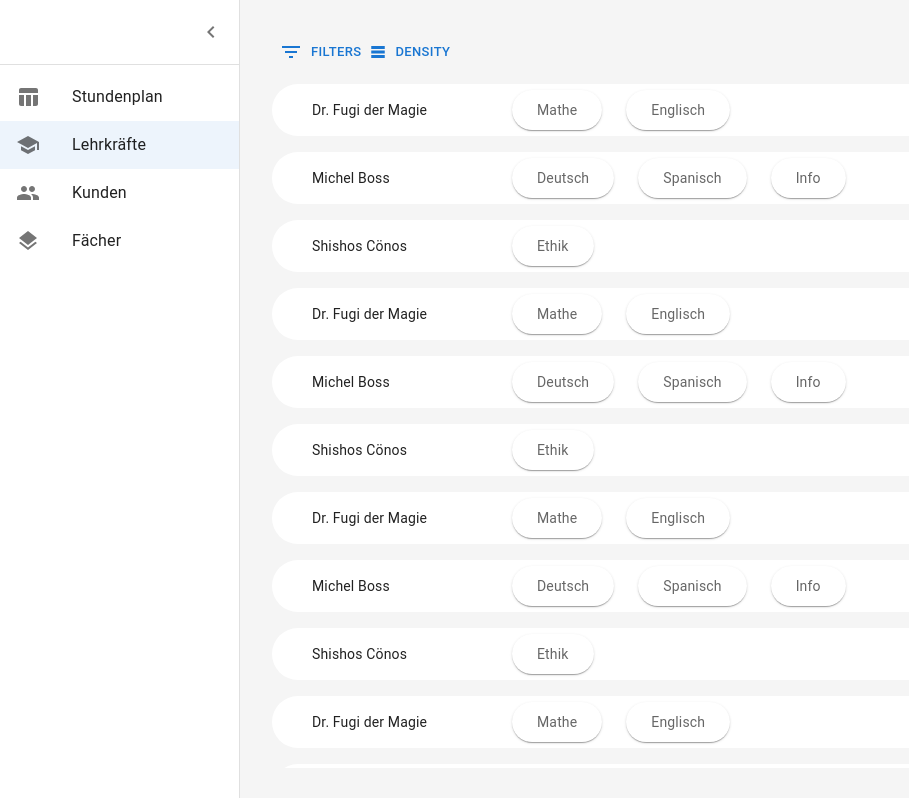
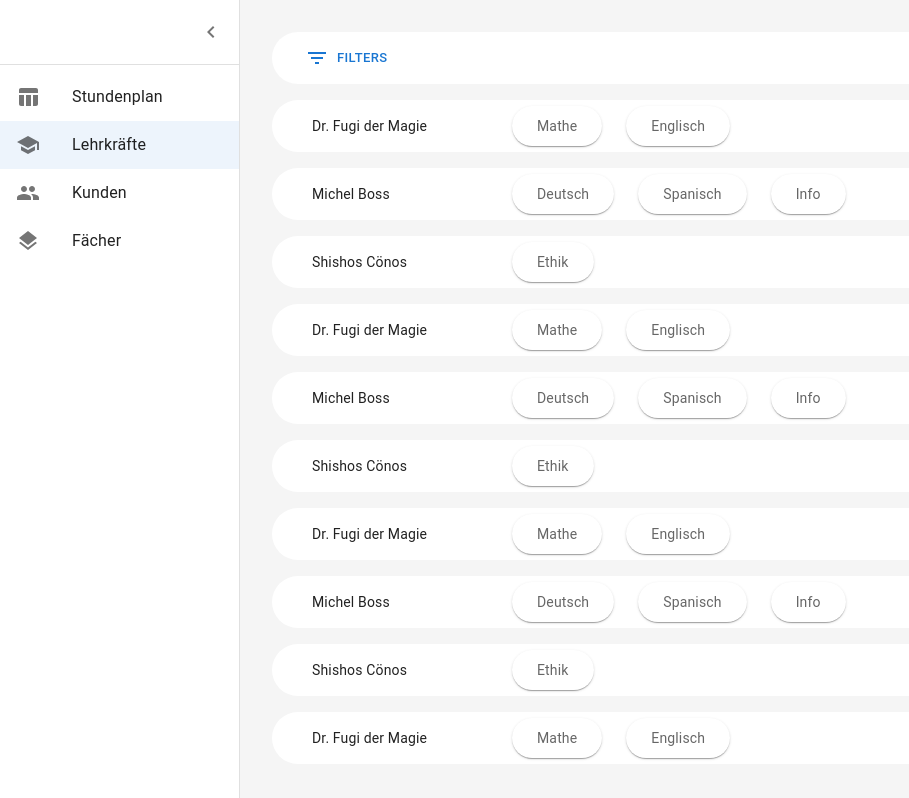
Before and after one commit to MichelBusse/erp-system-schuelertreff, a React (Vite) app in the folder client/: page /teachers in a window 1280 px wide. Shown: the whole page, without its empty margins (0-909 px from the left). Built offline with nearby package versions, Linux system fonts and the light colour scheme.

Commit message:
Some changes on Filter

```diff
--- a/client/src/pages/teacher.scss
+++ b/client/src/pages/teacher.scss
@@ -3,7 +3,6 @@
     width: 95% !important;
     background-color: white;
     padding-left: 30px !important;
-
 }
 
 .MuiDataGrid-root{
@@ -12,7 +11,6 @@
 .MuiDataGrid-columnHeaders{
     border-bottom: none !important;
 }
-
 .MuiDataGrid-cell{
     border-bottom: none !important;
 }
--- a/client/src/pages/teachers.tsx
+++ b/client/src/pages/teachers.tsx
@@ -4,8 +4,8 @@ import {
   GridColumns,
   GridToolbarContainer,
   GridToolbarFilterButton,
-  GridToolbarDensitySelector,
   GridRowSpacingParams,
+  getGridStringOperators
 } from '@mui/x-data-grid'
 import React from 'react';
 import './teacher.scss'
@@ -23,12 +23,17 @@ const Item = styled(Paper)(({ theme }) => ({
 }));
 
 
+const filterOperators = getGridStringOperators().filter(
+  (operator) => operator.value === 'contains',
+);
+
 const cols: GridColumns = [
   {
     field: 'TeacherName',
     headerClassName: 'DataGridHead',
     headerName: 'Teacher',
     width: 200,
+    filterOperators: filterOperators,
   },
   {
     field: 'SubjectName',
@@ -64,12 +69,26 @@ const rows = [
   {id: 12, TeacherName: 'Shishos Cönos', SubjectName: ['Ethik']}
 ]
 
+const CustomGridToolbarContainer = styled(GridToolbarContainer)(() => ({
+  backgroundColor: 'green',
+  borderRadius: '50px',
+  width: '95%',
+  height: '52px',
+  backgroundColor: 'white',
+  padding: '0px',
+  paddingLeft: '30px',
+  '& .MuiDataGrid-filterFormOperatorInput': {
+    display: 'none',
+  },
+}));
+
 function CustomToolbar() {
   return (
-    <GridToolbarContainer>
+    <div style={{width: '100%' }}>
+    <CustomGridToolbarContainer>
       <GridToolbarFilterButton />
-      <GridToolbarDensitySelector />
-    </GridToolbarContainer>
+    </CustomGridToolbarContainer>
+    </div>
   );
 }
 
```
